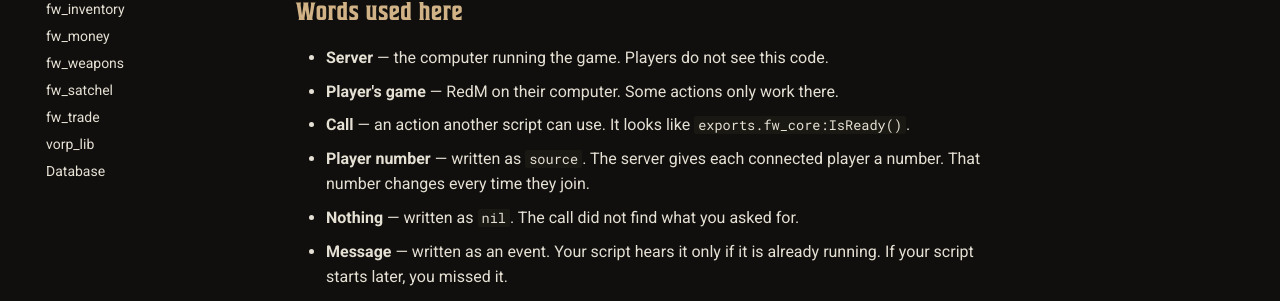
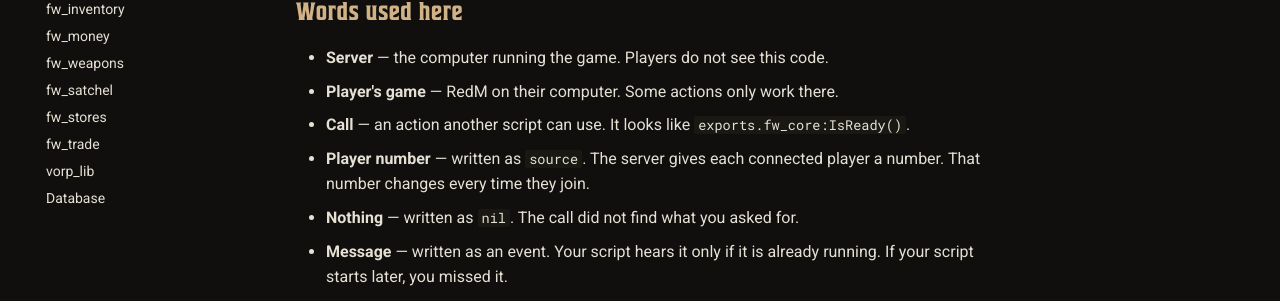
Before and after one commit to Benality/fw-framework-docs, an MkDocs documentation site: the page built from content/README.md, in a window 1280 px wide. Shown: the part 394-695 px from the top of the page. Built offline with MkDocs 1.6.1 and Material for MkDocs 9.7.7, drawn with Linux system fonts in a browser that asks for light colours.

```diff
--- a/mkdocs.yml
+++ b/mkdocs.yml
@@ -41,6 +41,7 @@ nav:
       - fw_money: fw-money.md
       - fw_weapons: fw-weapons.md
       - fw_satchel: fw-satchel.md
+      - fw_stores: fw-stores.md
       - fw_trade: fw-trade.md
       - vorp_lib: vorp-lib.md
       - Database: database.md
--- /dev/null
+++ b/requirements.txt
@@ -0,0 +1,2 @@
+mkdocs>=1.6,<2
+mkdocs-material>=9.5,<10
```
Also changed, not shown: 1 other file.
